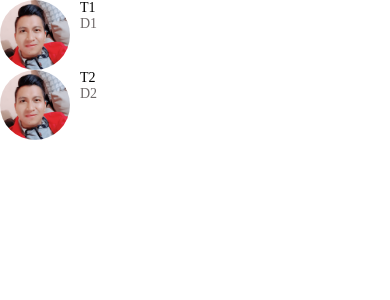
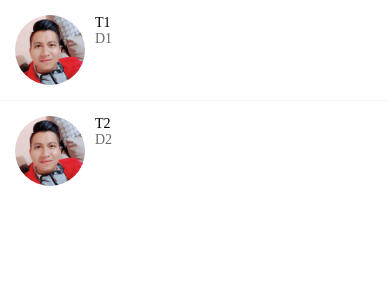
Before and after one commit to cristianeto/donewithit, a React Native app: screen / in a window 390 px wide. Shown: the top 300 px of the page. Built offline with nearby package versions, Linux system fonts and the light colour scheme.

Commit message:
5. Lists 4. Separators

```diff
--- a/app/components/ListItem.js
+++ b/app/components/ListItem.js
@@ -18,7 +18,8 @@ function ListItem({ title, subTitle, image }) {
 
 const styles = StyleSheet.create({
   container: {
-    flexDirection: "row"
+    flexDirection: "row",
+    padding: 15,
   },
   image: {
     width: 70,
--- /dev/null
+++ b/app/components/ListItemSepatator.js
@@ -0,0 +1,20 @@
+import React from 'react';
+import { StyleSheet, View } from 'react-native'
+
+import colors from '../config/colors';
+
+function ListItemSepatator() {
+  return (
+    <View style={styles.separator} />
+  );
+}
+
+const styles = StyleSheet.create({
+  separator: {
+    width: '100%',
+    height: 1,
+    backgroundColor: colors.light
+  }
+})
+
+export default ListItemSepatator;
--- a/app/config/colors.js
+++ b/app/config/colors.js
@@ -4,4 +4,5 @@ export default {
   black: '#000',
   white: '#fff',
   medium: '#6e6969',
+  light: '#f8f4f4',
 };
--- a/app/screens/MessagesScreen.js
+++ b/app/screens/MessagesScreen.js
@@ -1,8 +1,9 @@
 import React from 'react';
-import { FlatList, StyleSheet } from 'react-native';
+import { FlatList, StyleSheet, View } from 'react-native';
 
 import Screen from '../components/Screen';
 import ListItem from '../components/ListItem';
+import ListItemSepatator from '../components/ListItemSepatator';
 
 const messages = [
   {
@@ -28,12 +29,16 @@ function MessagesScreen(props) {
         renderItem={({ item }) => <ListItem
           title={item.title}
           subTitle={item.description}
-          image={item.image} />} />
+          image={item.image} />}
+        ItemSeparatorComponent={() => <ListItemSepatator />}
+      />
     </Screen>
   );
 }
 
 const styles = StyleSheet.create({
+  separator: {
 
+  }
 })
 export default MessagesScreen;
```
